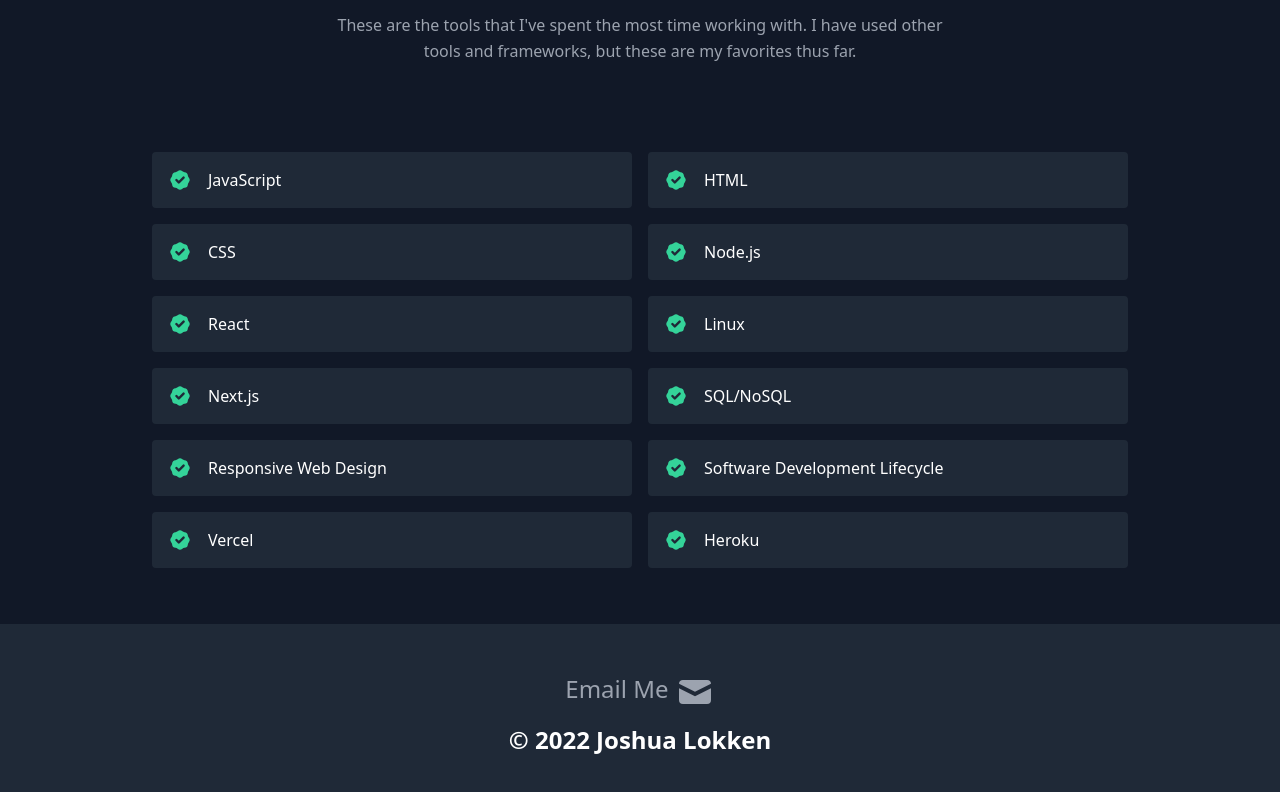
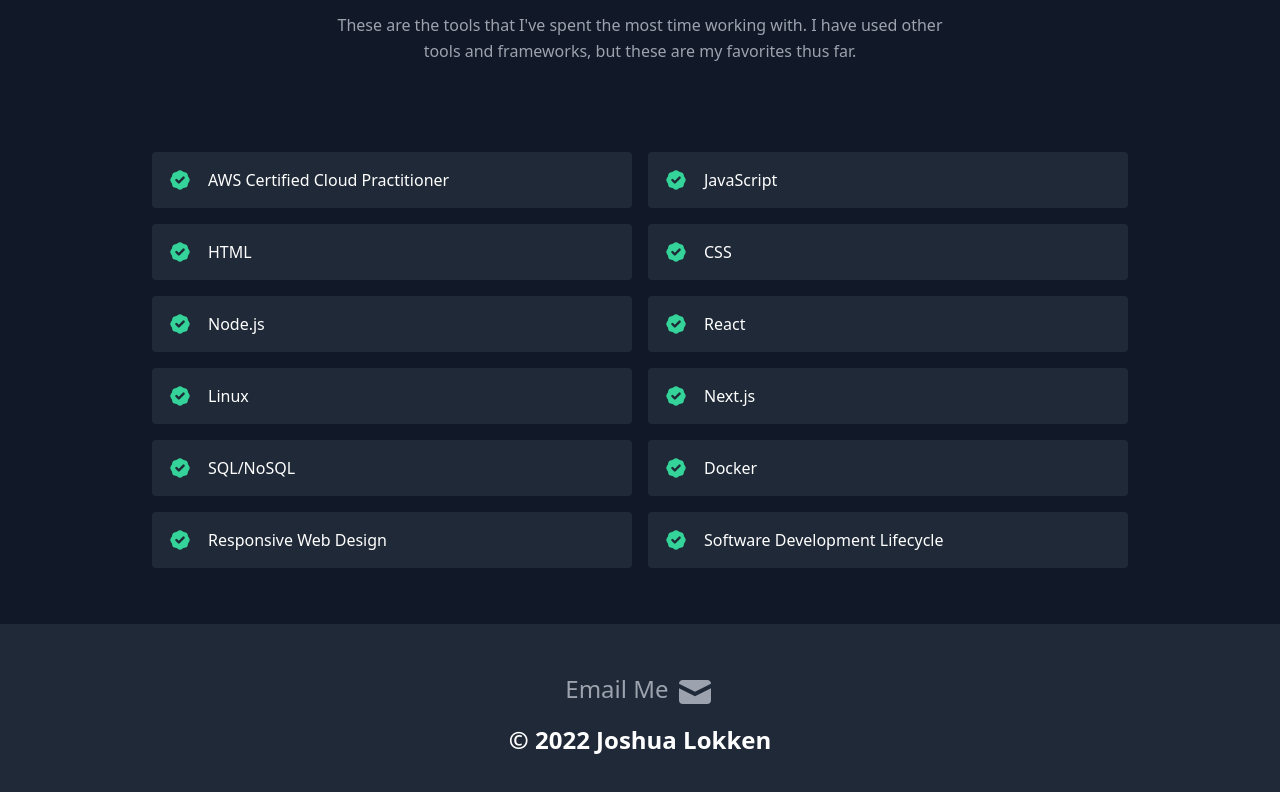
Before and after one commit to jrrlokken/react-my-portfolio, a React (Create React App) app: page / in a window 1280 px wide. Shown: the part 1970-2762 px from the top of the page. Built offline with nearby package versions, Linux system fonts and the light colour scheme.

Commit message:
Update skills, resume

```diff
--- a/src/components/Footer.js
+++ b/src/components/Footer.js
@@ -1,24 +1,35 @@
-import React from "react";
-import { MailIcon } from "@heroicons/react/solid";
+import React from 'react';
+import { MailIcon } from '@heroicons/react/solid';
 
 const Footer = () => {
   return (
-    <footer className="bg-gray-800">
-      <div className="container flex flex-col flex-wrap justify-center px-4 py-12 mx-auto text-center sm:flex-row">
-        <div className="flex flex-col sm:flex-row">
-          <div className="flex flex-col">
+    <footer className='bg-gray-800'>
+      <div className='container flex flex-col flex-wrap justify-center px-4 py-12 mx-auto text-center sm:flex-row'>
+        <div className='flex flex-col sm:flex-row'>
+          <div className='flex flex-col'>
             <a
-              className="mb-3 text-2xl hover:text-white"
-              href="mailto:joshualokken@pm.me"
+              className='mb-3 text-2xl hover:text-white'
+              href='mailto:joshualokken@pm.me'
             >
-              Email Me{" "}
+              Email Me{' '}
               <span>
-                <MailIcon className="inline-block w-10" />
+                <MailIcon className='inline-block w-10' />
               </span>
             </a>
-            <h4 className="mb-4 text-2xl font-bold text-white">
+            <h4 className='mb-4 text-2xl font-bold text-white'>
               &copy; 2022 Joshua Lokken
             </h4>
+            <div
+              data-iframe-width='150'
+              data-iframe-height='270'
+              data-share-badge-id='12f4fc5f-2a65-4d0f-b9fd-b6b50e820e8d'
+              data-share-badge-host='https://www.credly.com'
+            ></div>
+            <script
+              type='text/javascript'
+              async
+              src='//cdn.credly.com/assets/utilities/embed.js'
+            ></script>
           </div>
         </div>
       </div>
--- a/src/components/Skills.js
+++ b/src/components/Skills.js
@@ -1,28 +1,28 @@
-import { BadgeCheckIcon, ChipIcon } from "@heroicons/react/solid";
-import React from "react";
-import { skills } from "../data";
+import { BadgeCheckIcon, ChipIcon } from '@heroicons/react/solid';
+import React from 'react';
+import { skills } from '../data';
 
 export default function Skills() {
   return (
-    <section id="skills">
-      <div className="container px-5 py-10 mx-auto">
-        <div className="text-center mb-20">
-          <ChipIcon className="w-10 inline-block mb-4" />
-          <h1 className="sm:text-4xl text-3xl font-medium title-font text-white mb-4">
+    <section id='skills'>
+      <div className='container px-5 py-10 mx-auto'>
+        <div className='mb-20 text-center'>
+          <ChipIcon className='inline-block w-10 mb-4' />
+          <h1 className='mb-4 text-3xl font-medium text-white sm:text-4xl title-font'>
             Skills &amp; Technologies
           </h1>
-          <p className="text-base leading-relaxed xl:w-2/4 lg:w-3/4 mx-auto">
+          <p className='mx-auto text-base leading-relaxed xl:w-2/4 lg:w-3/4'>
             These are the tools that I've spent the most time working with. I
             have used other tools and frameworks, but these are my favorites
             thus far.
           </p>
         </div>
-        <div className="flex flex-wrap lg:w-4/5 sm:mx-auto sm:mb-2 -mx-2">
+        <div className='flex flex-wrap -mx-2 lg:w-4/5 sm:mx-auto sm:mb-2'>
           {skills.map((skill) => (
-            <div key={skill} className="p-2 sm:w-1/2 w-full">
-              <div className="bg-gray-800 rounded flex p-4 h-full items-center">
-                <BadgeCheckIcon className="text-green-400 w-6 h-6 flex-shrink-0 mr-4" />
-                <span className="title-font font-medium text-white">
+            <div key={skill} className='w-full p-2 sm:w-1/2'>
+              <div className='flex items-center h-full p-4 bg-gray-800 rounded'>
+                <BadgeCheckIcon className='flex-shrink-0 w-6 h-6 mr-4 text-green-400' />
+                <span className='font-medium text-white title-font'>
                   {skill}
                 </span>
               </div>
--- a/src/data.js
+++ b/src/data.js
@@ -1,68 +1,68 @@
 export const projects = [
   {
-    title: "Lokken Reunion",
-    subtitle: "Node.js and Express, EJS, and MongoDB",
+    title: 'Lokken Reunion',
+    subtitle: 'Node.js and Express, EJS, and MongoDB',
     description:
-      "Server rendered family reunion nostalgia website. Includes live chat/commenting.",
-    image: "./lokkenreunion.webp",
-    link: "https://lokken-reunion.herokuapp.com/",
-    repo: "https://github.com/jrrlokken/reunion",
+      'Server rendered family reunion nostalgia website. Includes live chat/commenting.',
+    image: './lokkenreunion.webp',
+    link: 'https://lokken-reunion.herokuapp.com/',
+    repo: 'https://github.com/jrrlokken/reunion',
   },
   {
-    title: "DocuCode",
-    subtitle: "Node.js CLI and React",
+    title: 'DocuCode',
+    subtitle: 'Node.js CLI and React',
     description:
-      "A CLI with React frontend for generating documentation, with live code editor and markdown editor.",
-    image: "./docucode.webp",
-    link: "https://docucode.joshualokken.tech",
-    repo: "https://github.com/jrrlokken/docucode",
+      'A CLI with React frontend for generating documentation, with live code editor and markdown editor.',
+    image: './docucode.webp',
+    link: 'https://docucode.joshualokken.tech',
+    repo: 'https://github.com/jrrlokken/docucode',
   },
   {
-    title: "Mask Up!",
-    subtitle: "Keystone headless CMS and NextJS",
+    title: 'Mask Up!',
+    subtitle: 'Keystone headless CMS and NextJS',
     description:
       "A facemask marketplace built on Keystone's headless CMS with NextJS.",
-    image: "./maskup.webp",
-    link: "https://maskup.joshualokken.tech",
+    image: './maskup.webp',
+    link: 'https://maskup.joshualokken.tech',
   },
   {
-    title: "PaletteSwatch",
-    subtitle: "React Color Palette Generator",
+    title: 'PaletteSwatch',
+    subtitle: 'React Color Palette Generator',
     description:
-      "Color palette generator in React. Implements drag and drop color tiles.",
-    image: "./paletteswatch.webp",
-    link: "https://paletteswatch.joshualokken.tech",
+      'Color palette generator in React. Implements drag and drop color tiles.',
+    image: './paletteswatch.webp',
+    link: 'https://paletteswatch.joshualokken.tech',
   },
   {
-    title: "Issue Tracking System",
-    subtitle: "Python and Flask",
+    title: 'Issue Tracking System',
+    subtitle: 'Python and Flask',
     description:
-      "My first Python project.  Flask frontend, WTForms, REST API, PostgreSQL, SQLAlchemy, testing with Selenium and unittest.",
-    image: "./its.webp",
-    link: "https://flask-its.herokuapp.com",
+      'My first Python project.  Flask frontend, WTForms, REST API, PostgreSQL, SQLAlchemy, testing with Selenium and unittest.',
+    image: './its.webp',
+    link: 'https://flask-its.herokuapp.com',
   },
   {
-    title: "My Old Portfolio",
-    subtitle: "HTML, CSS and jQuery",
-    description: "A first attempt at a handrolled portfolio",
-    image: "./oldportfolio.webp",
-    link: "https://old-portfolio.joshualokken.tech",
+    title: 'My Old Portfolio',
+    subtitle: 'HTML, CSS and jQuery',
+    description: 'A first attempt at a handrolled portfolio',
+    image: './oldportfolio.webp',
+    link: 'https://old-portfolio.joshualokken.tech',
   },
 ];
 
 export const testimonials = [];
 
 export const skills = [
-  "JavaScript",
-  "HTML",
-  "CSS",
-  "Node.js",
-  "React",
-  "Linux",
-  "Next.js",
-  "SQL/NoSQL",
-  "Responsive Web Design",
-  "Software Development Lifecycle",
-  "Vercel",
-  "Heroku",
+  'AWS Certified Cloud Practitioner',
+  'JavaScript',
+  'HTML',
+  'CSS',
+  'Node.js',
+  'React',
+  'Linux',
+  'Next.js',
+  'SQL/NoSQL',
+  'Docker',
+  'Responsive Web Design',
+  'Software Development Lifecycle',
 ];
```
Also changed, not shown: src/App.js (+7 -7 lines), 1 other file (tests, documents, lock files or other folders).
